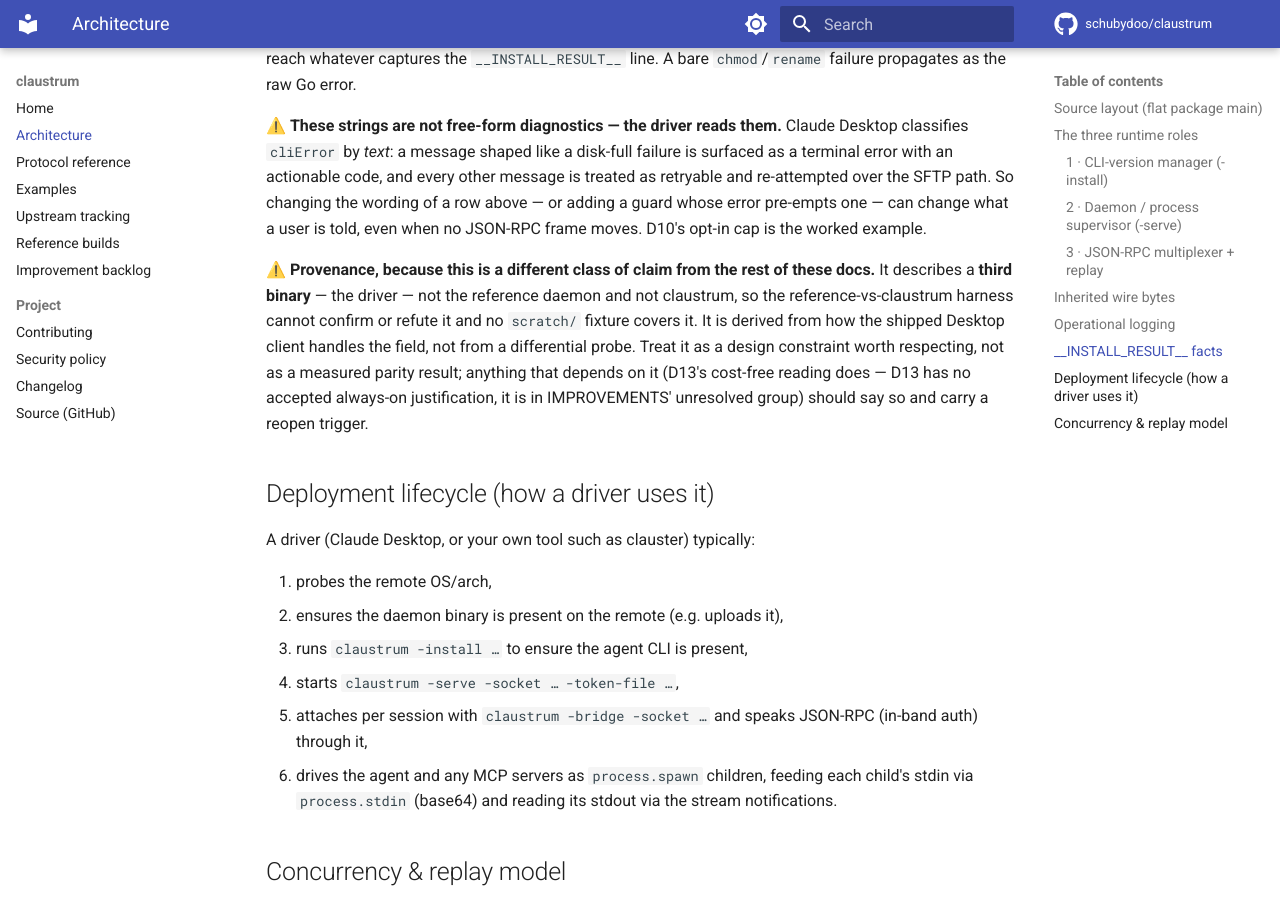
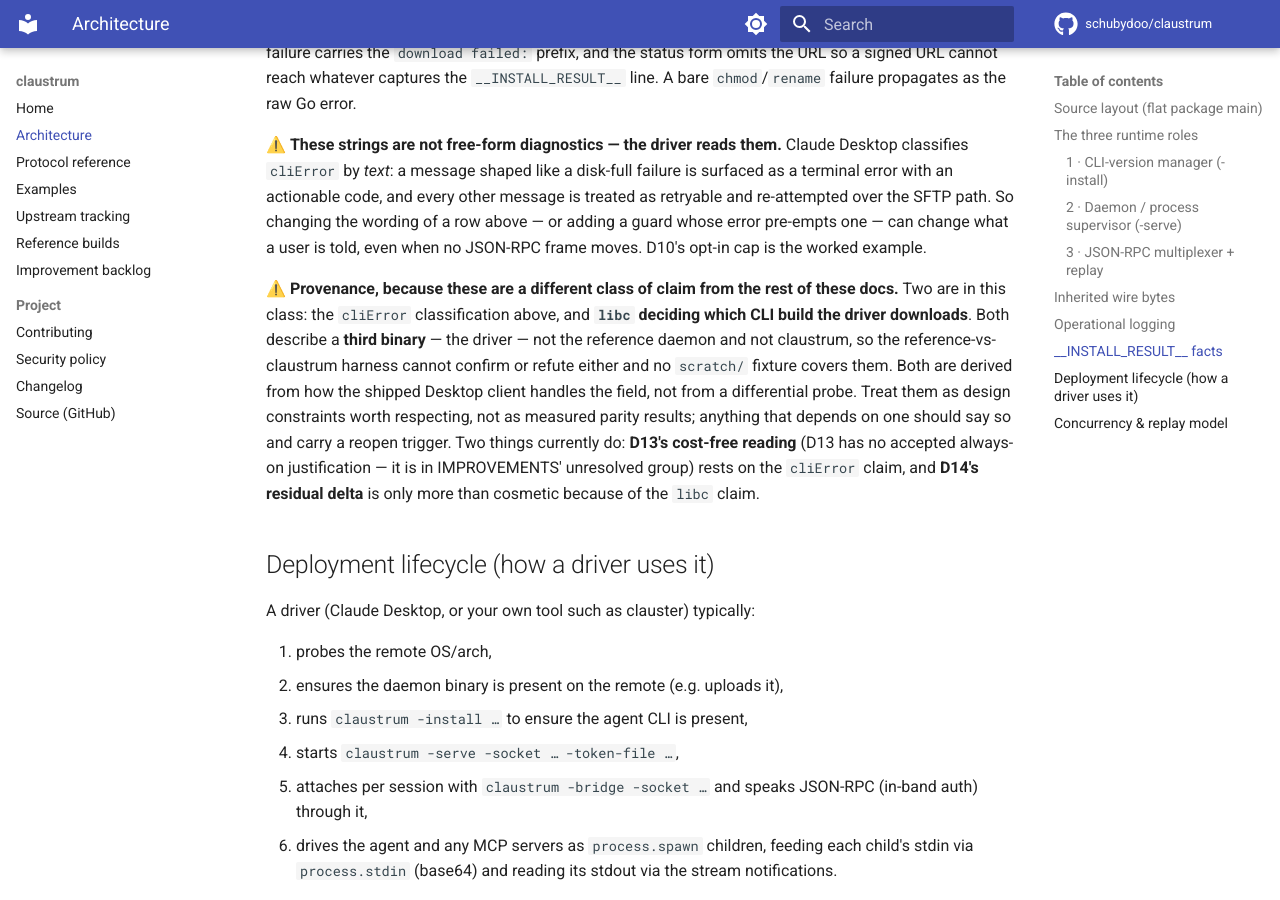
Before and after one commit to schubydoo/claustrum, an MkDocs documentation site: the page built from docs/ARCHITECTURE.md, in a window 1280 px wide and 900 px high, scrolled down 5853 px. Built offline with MkDocs 1.6.1 and Material for MkDocs 9.7.7, drawn with Linux system fonts in a browser that asks for light colours; comment, search, counter and statistics services are not loaded; some of the changed text lies outside the part shown.

Commit message:
docs: fix the review's three nits — table pointers, libc provenance, clause (b) index
Row pointers into D13's fixture table went stale when it grew to six rows. "The
last two rows" and "the last row of the table" both now land on controls where
both binaries agree, which is the opposite of the point being made -- the two
shapes a triager must not merge are rows 1 and 3. Named by number, with the
non-adjacency called out so the next row addition does not re-break it.

The libc claim gets the provenance treatment the cliError claim already had.
Both are third-binary claims about the driver that the parity harness cannot
settle, and the libc one is load-bearing: it is the whole reason D14's residual
delta is more than cosmetic. The provenance paragraph now covers both and names
what depends on each.

The clause (b) index read as though the clause were settled for D9, while D9's
own entry withdraws that support -- "a real client never sends them" is retracted
there as an assertion with no measurement, and Desktop's per-method param set has
never been enumerated against the binding. D6 and D7 are a weaker version of the
same gap. None of them moves to the unresolved group, because "no correct client
sends a type error" is close to true by construction, but rule 2 puts the burden
on the divergence, so the index now says unenumerated rather than established.

The review's two important findings were already fixed by 9c5274b and GitHub
marks both threads outdated. Verified rather than assumed: both phrases are
present at 71fd758 and absent now, with the retraction sentence in IMPROVEMENTS
the only surviving mention. Note both suggested patches are themselves
superseded -- they restore "clause (c) is OPEN", which 9c5274b settled as
closed-and-unused.

Co-Authored-By: Claude Opus 5 <noreply@anthropic.com>

```diff
--- a/docs/ARCHITECTURE.md
+++ b/docs/ARCHITECTURE.md
@@ -170,7 +170,8 @@ sits in front of those calls so operators can quiet the daemon:
   "arch": "amd64",            // GOARCH
   "libc": "glibc",            // or "musl"; "" off linux (no probe). On linux a >5s
                               // ldd falls back to glibc (D14). The driver uses
-                              // this field to pick which CLI build to download.
+                              // this field to pick which CLI build to download —
+                              // a third-binary claim; see the provenance note below.
   "cliPath": "<cli-dir>/<cli-version>",
   "cliWasPresent": false,     // true only if it existed AND answered --version — within
                               // -cli-probe-timeout when that is set; no deadline by default (D11)
@@ -217,14 +218,18 @@ treated as retryable and re-attempted over the SFTP path. So changing the wordin
 above — or adding a guard whose error pre-empts one — can change what a user is
 told, even when no JSON-RPC frame moves. D10's opt-in cap is the worked example.
 
-⚠️ **Provenance, because this is a different class of claim from the rest of these
-docs.** It describes a **third binary** — the driver — not the reference daemon and
-not claustrum, so the reference-vs-claustrum harness cannot confirm or refute it and
-no `scratch/` fixture covers it. It is derived from how the shipped Desktop client
-handles the field, not from a differential probe. Treat it as a design constraint
-worth respecting, not as a measured parity result; anything that depends on it
-(D13's cost-free reading does — D13 has no accepted always-on justification, it is
-in IMPROVEMENTS' unresolved group) should say so and carry a reopen trigger.
+⚠️ **Provenance, because these are a different class of claim from the rest of
+these docs.** Two are in this class: the `cliError` classification above, and
+**`libc` deciding which CLI build the driver downloads**. Both describe a **third
+binary** — the driver — not the reference daemon and not claustrum, so the
+reference-vs-claustrum harness cannot confirm or refute either and no `scratch/`
+fixture covers them. Both are derived from how the shipped Desktop client handles
+the field, not from a differential probe. Treat them as design constraints worth
+respecting, not as measured parity results; anything that depends on one should say
+so and carry a reopen trigger. Two things currently do: **D13's cost-free reading**
+(D13 has no accepted always-on justification — it is in IMPROVEMENTS' unresolved
+group) rests on the `cliError` claim, and **D14's residual delta** is only more than
+cosmetic because of the `libc` claim.
 
 ## Deployment lifecycle (how a driver uses it)
 
```
Also changed, not shown: docs/IMPROVEMENTS.md (+18 -5 lines).
